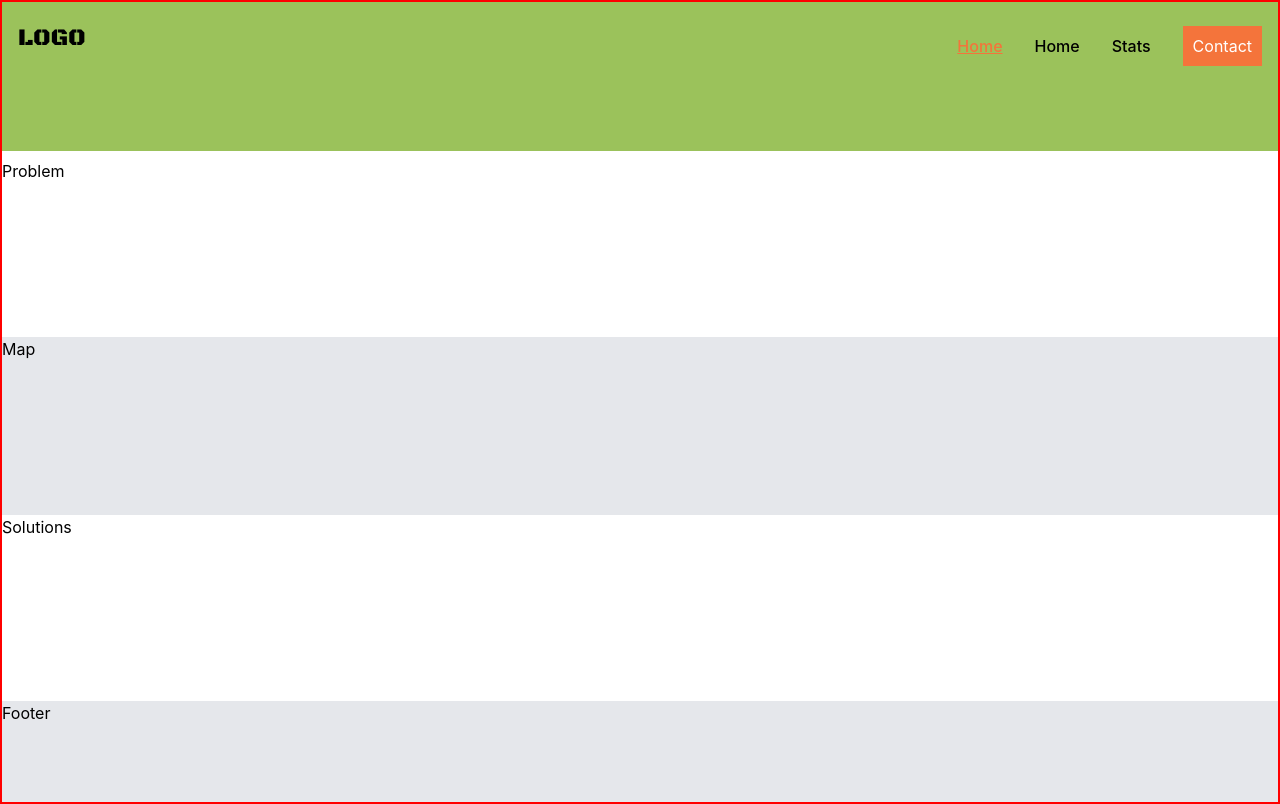
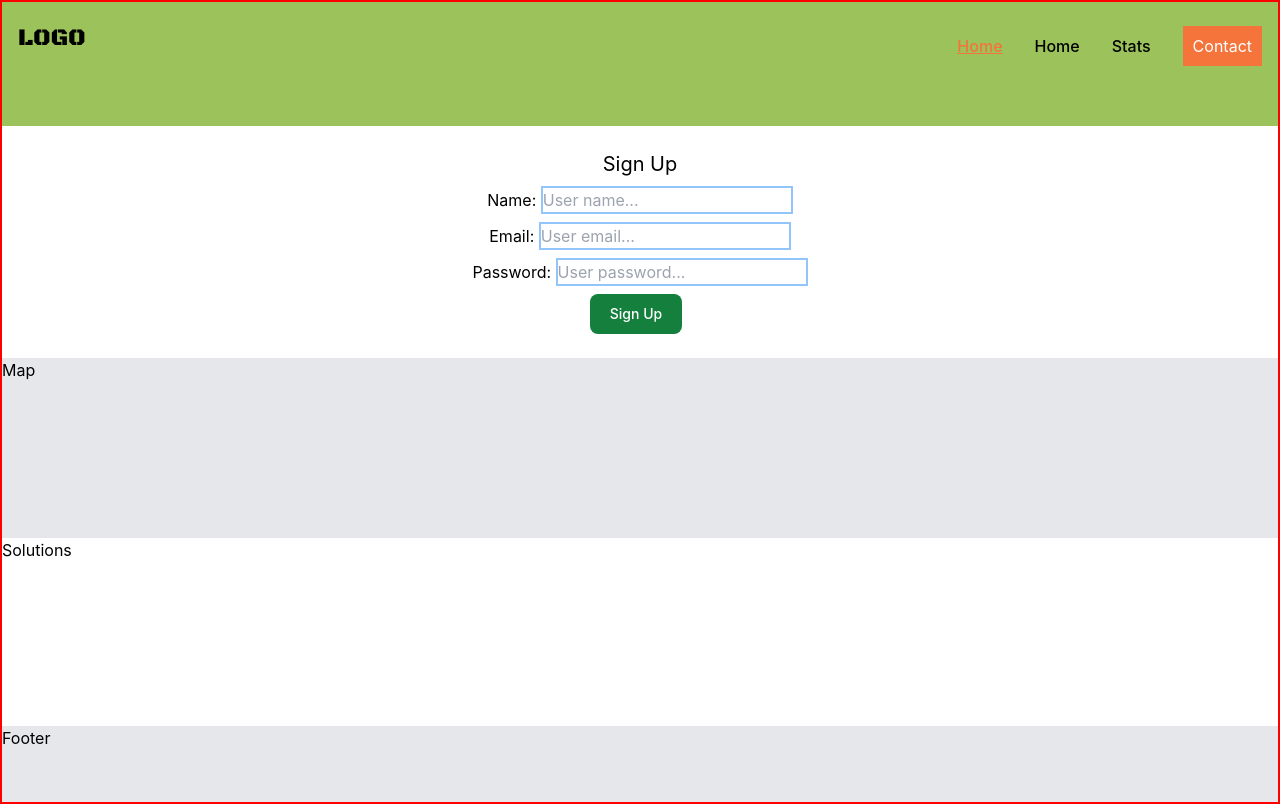
Before and after one commit to chingu-voyages/v50-tier3-team-28, a React (Vite) app in the folder client/: page / in a window 1280 px wide. Built offline with nearby package versions, Linux system fonts and the light colour scheme.

Commit message:
Add signup form and move layout component

```diff
--- a/client/src/App.jsx
+++ b/client/src/App.jsx
@@ -1,9 +1,9 @@
-import { Layout } from "../src/components/Layout";
+import { HomeLayout } from "./layout/HomeLayout";
 
 function App() {
   return (
     <>
-      <Layout />
+      <HomeLayout />
     </>
   );
 }
--- /dev/null
+++ b/client/src/components/UI/Button.jsx
@@ -0,0 +1,15 @@
+import PropTypes from "prop-types";
+
+export const Button = ({ text, onClickHandler, ...attrs }) => {
+    return (
+        <button onClick={onClickHandler} {...attrs}>
+            {text}
+        </button>
+    );
+};
+
+Button.propTypes = {
+    href: PropTypes.string,
+    text: PropTypes.string,
+    onClickHandler: PropTypes.func,
+};
--- /dev/null
+++ b/client/src/components/UI/Form.jsx
@@ -0,0 +1,45 @@
+import PropTypes from "prop-types";
+import { WrapperContainer } from "./WrapperContainer";
+import { Input } from "./Input";
+import { Button } from "./Button";
+
+export const Form = ({ action, onClickHandler }) => {
+    const isNewUser = action === "Sign Up";
+    const isExistingUser = action === "Login";
+
+    return (
+        <form className="flex flex-col items-center gap-2 m-auto p-4">
+            <WrapperContainer>
+                <h2 className="text-xl">{action}</h2>
+            </WrapperContainer>
+            {isNewUser && <WrapperContainer>
+                <Input className="border-2 border-blue-300" type="text" label="Name" placeholder="User name..." />
+            </WrapperContainer>}
+            <WrapperContainer>
+                <Input className="border-2 border-blue-300" type="email" label="Email" placeholder="User email..." />
+            </WrapperContainer>
+            <WrapperContainer>
+                <Input className="border-2 border-blue-300" type="password" label="Password" placeholder="User password..." />
+            </WrapperContainer>
+            {isExistingUser && <WrapperContainer>
+                <p>Forgot password? <Button className="focus:outline-none text-white bg-green-700 hover:bg-green-800 focus:ring-4 focus:ring-green-300 font-medium rounded-lg text-sm px-5 py-2.5 me-2 mb-2 dark:bg-green-600 dark:hover:bg-green-700 dark:focus:ring-green-800" type="button" text="Click here" /> </p>
+            </WrapperContainer>}
+            {isNewUser &&
+                <WrapperContainer>
+                    <Button className="focus:outline-none text-white bg-green-700 hover:bg-green-800 focus:ring-4 focus:ring-green-300 font-medium rounded-lg text-sm px-5 py-2.5 me-2 mb-2 dark:bg-green-600 dark:hover:bg-green-700 dark:focus:ring-green-800" type="button" text="Sign Up" onClickHandler={onClickHandler} />
+                </WrapperContainer>
+            }
+            {isExistingUser &&
+                <WrapperContainer>
+                    <Button className="focus:outline-none text-white bg-green-700 hover:bg-green-800 focus:ring-4 focus:ring-green-300 font-medium rounded-lg text-sm px-5 py-2.5 me-2 mb-2 dark:bg-green-600 dark:hover:bg-green-700 dark:focus:ring-green-800" type="button" text="Login" onClickHandler={onClickHandler} />
+                </WrapperContainer>
+            }
+        </form>
+    )
+}
+
+Form.propTypes = {
+    action: PropTypes.string,
+    text: PropTypes.string,
+    onClickHandler: PropTypes.func,
+};
--- /dev/null
+++ b/client/src/components/UI/Input.jsx
@@ -0,0 +1,31 @@
+import PropTypes from "prop-types";
+import { useState } from "react";
+
+export const Input = ({ id, type, label, placeholder, ...attrs }) => {
+    const [value, setValue] = useState('');
+
+    const handleChange = (event) => {
+        setValue(event.target.value);
+    };
+
+    return (
+        <section>
+            <label htmlFor={id}>{label}: </label>
+            <input
+                type={type}
+                id={id}
+                value={value}
+                onChange={handleChange}
+                placeholder={placeholder}
+                {...attrs}
+            />
+        </section>
+    );
+};
+
+Input.propTypes = {
+    id: PropTypes.string,
+    type: PropTypes.string,
+    label: PropTypes.string,
+    placeholder: PropTypes.string,
+};
--- /dev/null
+++ b/client/src/components/UI/WrapperContainer.jsx
@@ -0,0 +1,13 @@
+import PropTypes from "prop-types";
+
+export const WrapperContainer = ({ children, ...attrs }) => {
+    return (
+        <section {...attrs}>
+            {children && children}
+        </section>
+    );
+};
+
+WrapperContainer.propTypes = {
+    children: PropTypes.element
+};
--- a/client/src/components/Layout.jsx
+++ b/client/src/layout/HomeLayout.jsx
@@ -1,11 +1,20 @@
-import { AnchorLink } from "./AnchorLink";
+import { useState } from "react";
+import { AnchorLink } from "../components/UI/AnchorLink";
+import { Form } from "../components/UI/Form";
 
-export const Layout = () => {
+export const HomeLayout = () => {
     // const COLOR = {
     //     GreenBackgroundColor: '#9BC25B',
     //     LightGreenBackgroundColor: '#D8E5C3',
     //     OrangeBackgroundColor: '#F4743B',
     // }
+
+    const [action, setAction] = useState("Sign Up");
+
+    const onClickHandler = () => {
+        console.log(action);
+        setAction("Login");
+    }
 
     return (
         <section className="grid grid-cols-12 grid-rows-auto gap-2 h-screen">
@@ -34,7 +43,8 @@ export const Layout = () => {
 
             <main className="flex flex-col justify-between col-span-12 row-span-6">
                 <section className="col-span-12 h-1/2">
-                    <h2>Problem</h2>
+                    {/* <h2>Problem</h2> */}
+                    <Form action={action} onClickHandler={onClickHandler} />
                 </section>
                 <section className="bg-gray-200 col-span-12 h-1/2">
                     <h2>Map</h2>
```
Also changed, not shown: client/src/components/UI/AnchorLink.jsx (renamed from client/src/components/AnchorLink.jsx).
